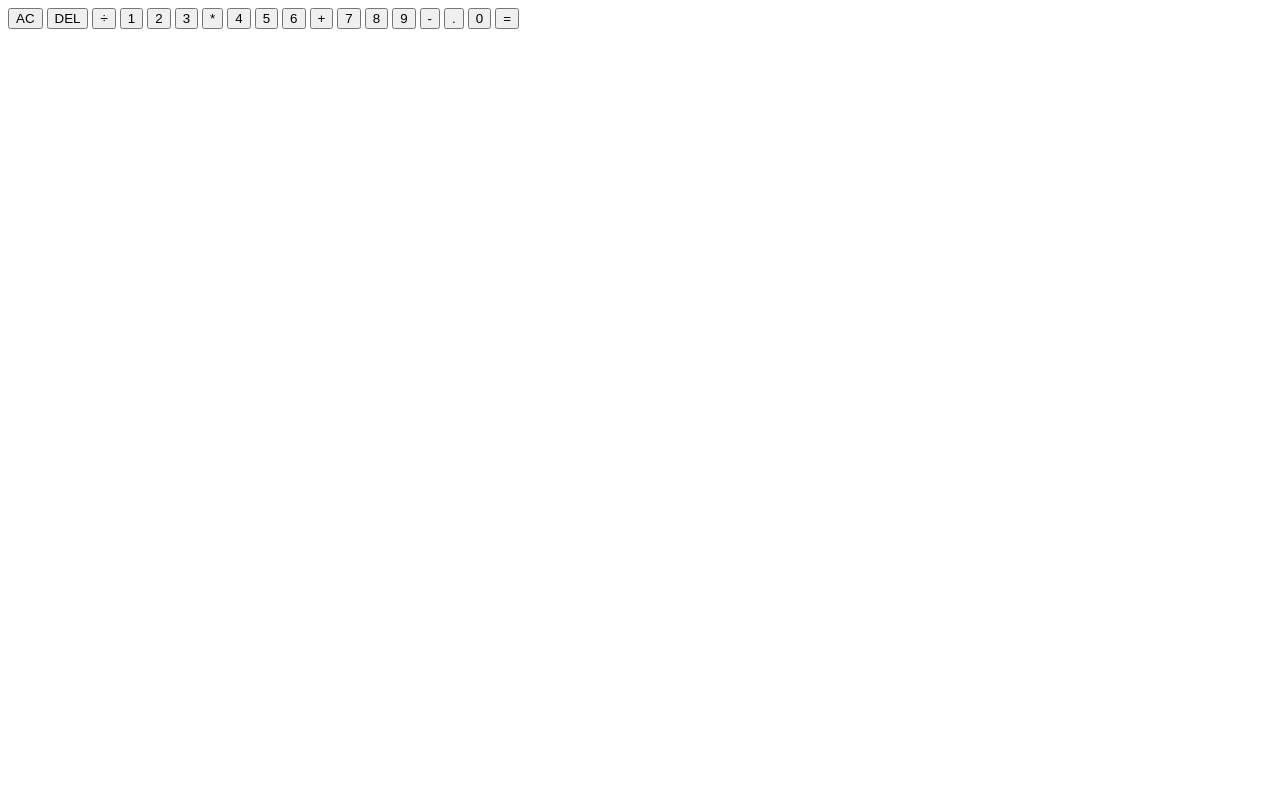
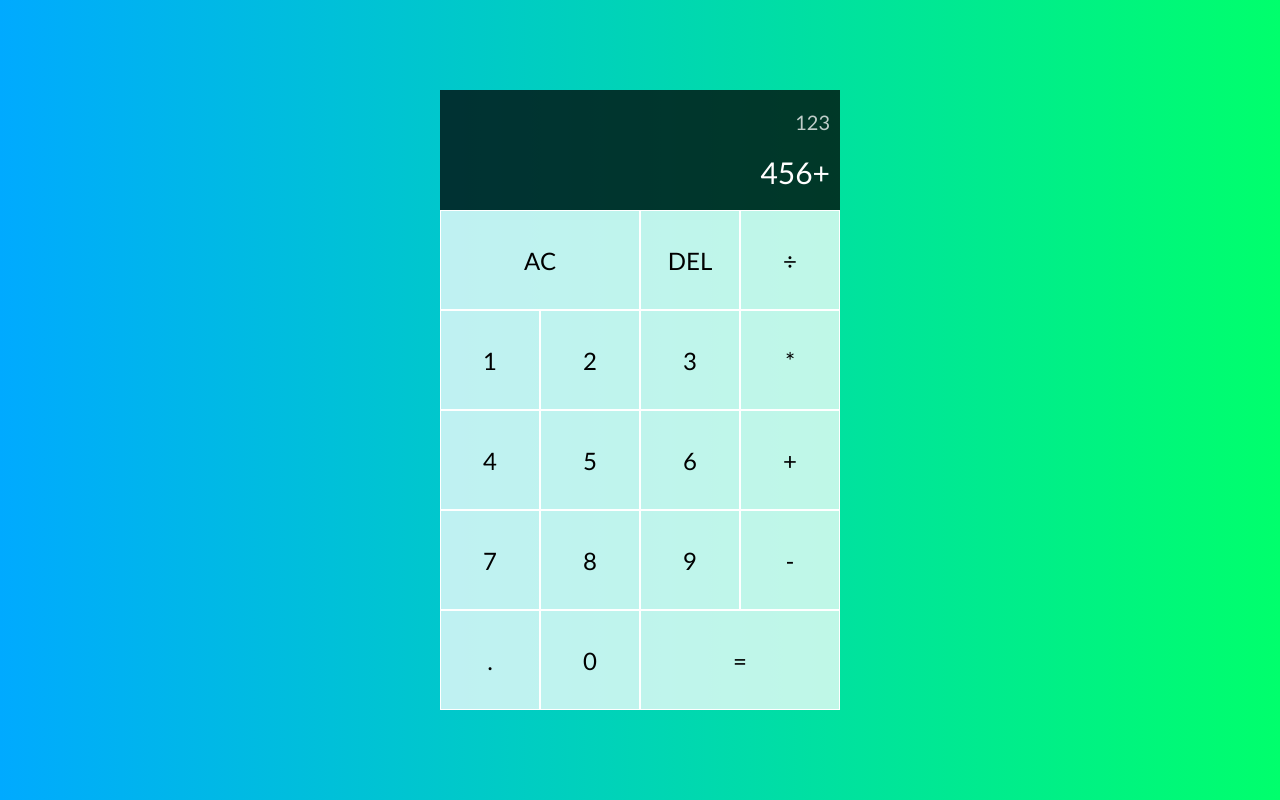
Before and after one commit to chuyunhuang/Calculator, a plain HTML site: page index.html in a window 1280 px wide. Drawn offline with Linux system fonts and the light colour scheme.

Commit message:
added styling

```diff
--- a/index.html
+++ b/index.html
@@ -12,8 +12,8 @@
 <body>
   <div class="calculator-grid">
     <div class="output">
-      <div class="previous-operand"></div>
-      <div class="current-operand"></div>
+      <div class="previous-operand">123</div>
+      <div class="current-operand">456+</div>
     </div>
     <button class="span-two">AC</button>
     <button>DEL</button>
--- a/main.css
+++ b/main.css
@@ -0,0 +1,59 @@
+*, *::before, *::after{
+  box-sizing: border-box;
+  font-family: 'Trebuchet MS', 'Lucida Sans Unicode', 'Lucida Grande', 'Lucida Sans', Arial, sans-serif;
+  font-weight: normal;
+}
+
+body{
+  padding:0;
+  margin: 0;
+  background: linear-gradient(to right, #00AAFF, #00FF6C)
+}
+
+.calculator-grid{
+  display:grid;
+  justify-content: center;
+  align-content: center;
+  min-height: 100vh;
+  grid-template-columns: repeat(4, 100px);
+  grid-template-rows: minmax(120px, auto) repeat(5, 100px);
+
+}
+
+.calculator-grid > button{
+  cursor: pointer;
+  font-size: 24px;
+  border: 1px solid white;
+  outline:none;
+  background-color: rgba(255, 255, 255, 0.75)
+}
+
+.calculator-grid > button:hover{
+  background-color:rgba(255, 255, 255, 0.9)
+}
+
+.span-two{
+  grid-column: span 2;
+}
+
+.output{
+  grid-column: 1/-1;
+  background-color: rgba(0, 0, 0, 0.75);
+  display: flex;
+  align-items: flex-end;
+  justify-content: space-around;
+  flex-direction: column;
+  padding:10px;
+  word-wrap: break-word;
+  word-break: break-all;
+}
+
+.output .previous-operand {
+  color: rgba(255, 255, 255, 0.75);
+  font-size: 20px;
+}
+
+.output .current-operand{
+  color: white;
+  font-size: 30px;
+}
```
